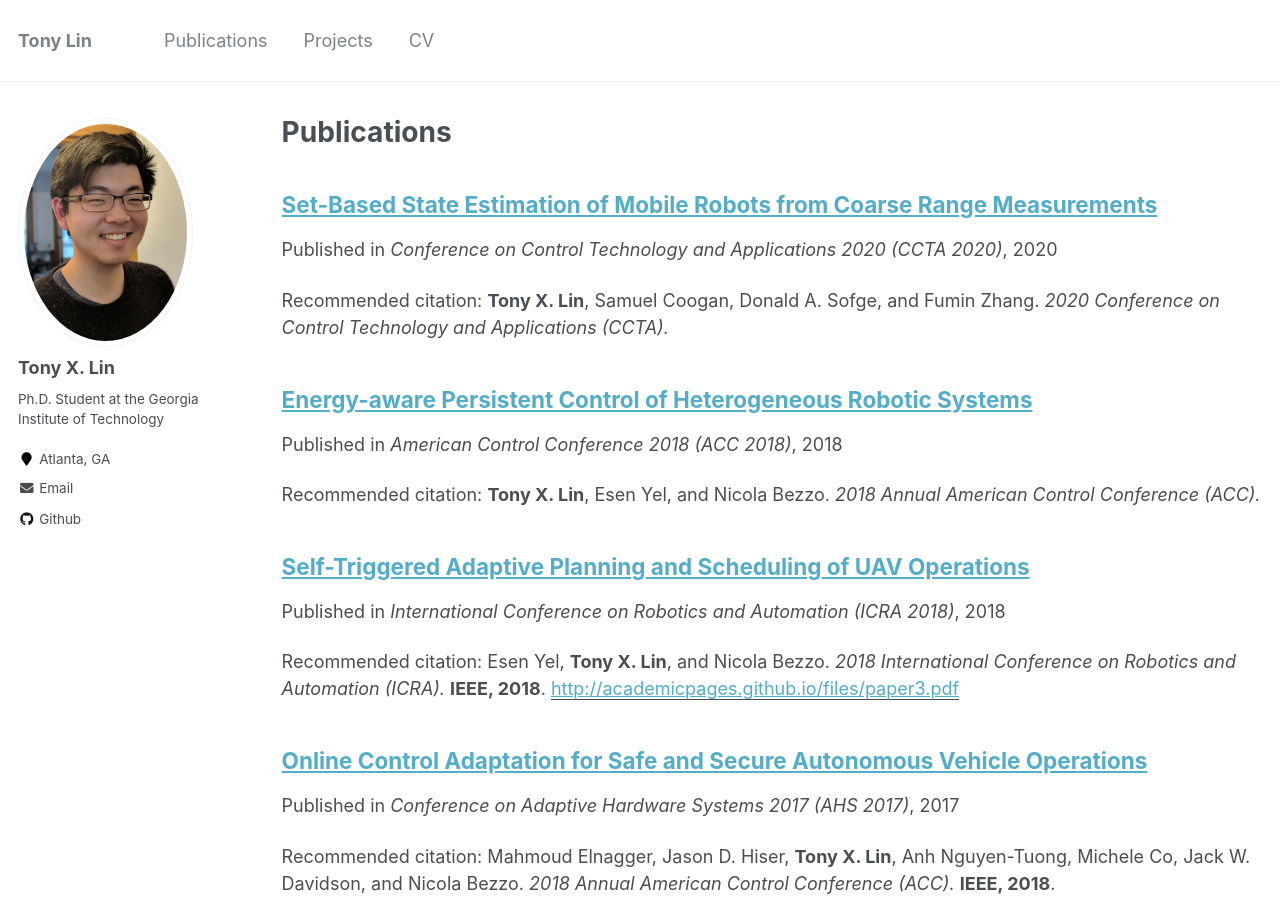
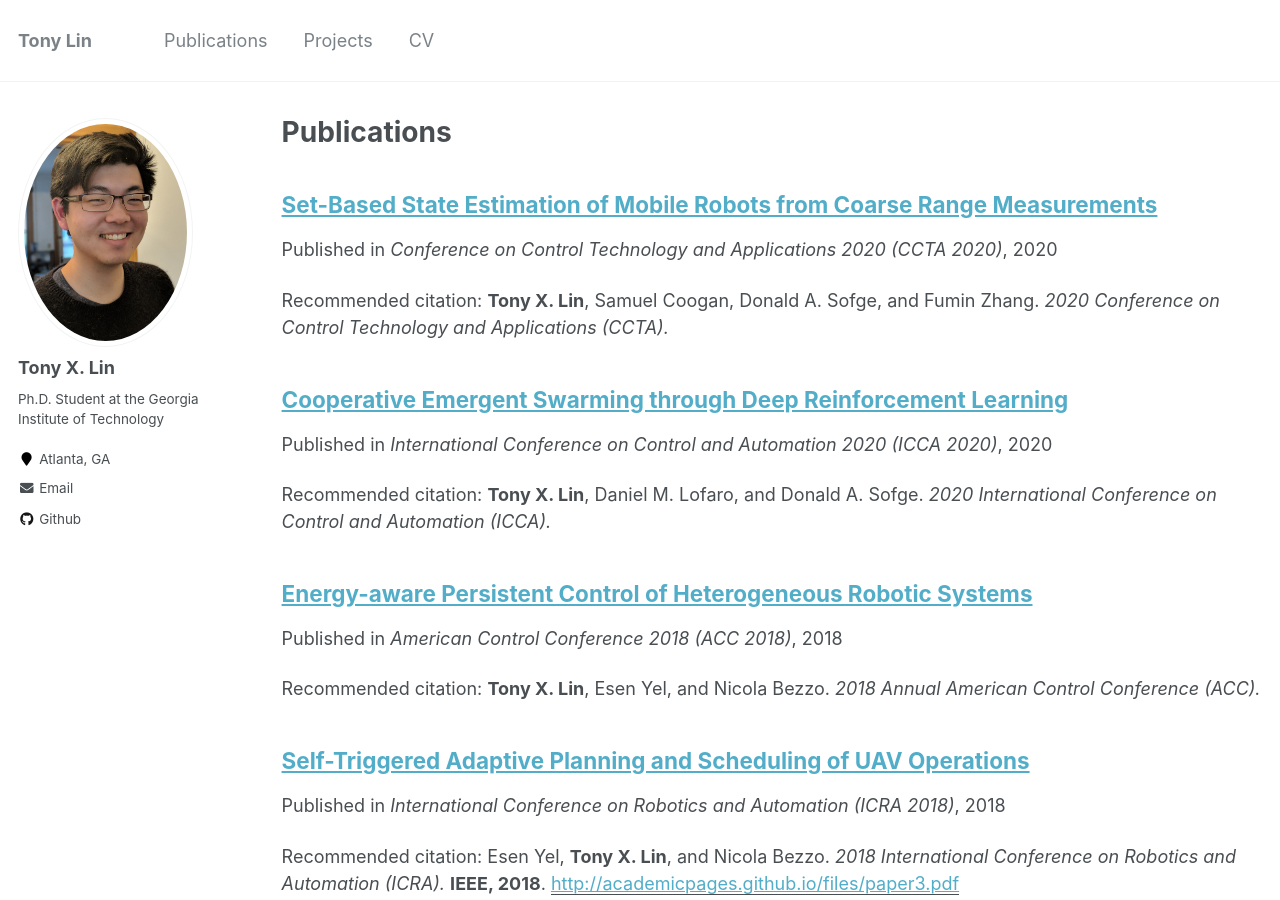
Before and after one commit to tony-x-lin/tony-x-lin.github.io, a Jekyll site: the page built from _pages/publications.md, in a window 1280 px wide and 900 px high. Built offline with Jekyll 4.4.1, drawn with Linux system fonts in a browser that asks for light colours; a file with an impossible date is left out.

Commit message:
Update ICCA2020.md

```diff
--- a/_publications/ICCA2020.md
+++ b/_publications/ICCA2020.md
@@ -3,6 +3,6 @@ title: "Cooperative Emergent Swarming through Deep Reinforcement Learning"
 collection: publications
 permalink: /publications/ICCA2020
 venue: "International Conference on Control and Automation 2020 (ICCA 2020)"
-date: (TBD)
+date: 2020-07-6
 citation: '<b>Tony X. Lin</b>, Daniel M. Lofaro, and Donald A. Sofge. <i>2020 International Conference on Control and Automation (ICCA).</i>'
 ---
```
